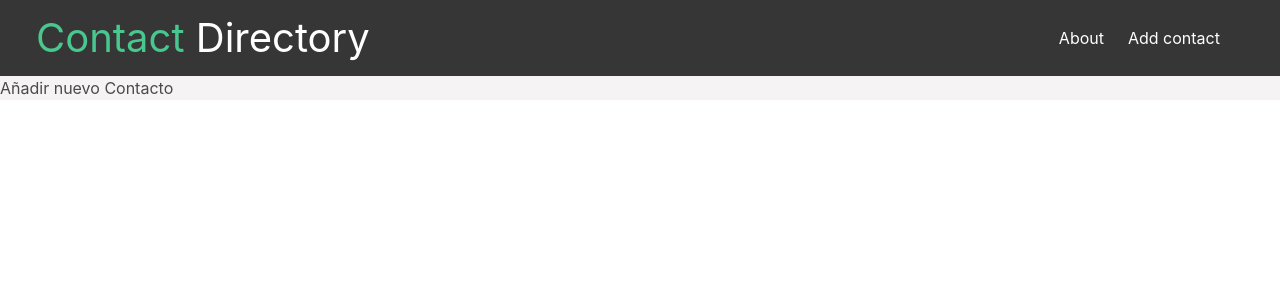
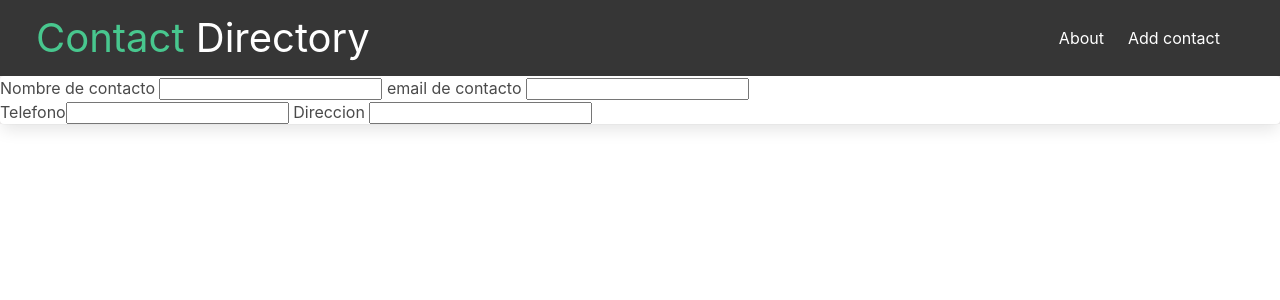
Before and after one commit to CarlosLuna25/Contact-directory, a Vue app: page /add in a window 1280 px wide. Shown: the top 300 px of the page. Built offline with nearby package versions, Linux system fonts and the light colour scheme.

Commit message:
ruta de agregar contacto funcionando sin validaciones

```diff
--- a/src/views/About.vue
+++ b/src/views/About.vue
@@ -1,5 +1,22 @@
 <template>
   <div class="about">
-    <h1>This is an about page</h1>
+    <div class="hero is-danger is-bold is-gradient">
+       <b-image
+
+            src="https://picsum.photos/100/100"
+            alt="A random image"
+
+            srcset="https://picsum.photos/id/1062/400/225 200w, https://picsum.photos/id/1062/800/450  200w, https://picsum.photos/id/1062/1600/900 300w"
+
+        >
+
+
+        </b-image>
+          <div class="hero-body">
+          <div class="columns is-centered">
+              <h1 class="title has-text-black">About Contact directory app</h1>
+          </div>
+        </div>
+    </div>
   </div>
 </template>
--- a/src/views/contact/add.vue
+++ b/src/views/contact/add.vue
@@ -1,5 +1,66 @@
 <template>
     <div>
-        Añadir nuevo Contacto
+
+        <div class="card">
+            <label for="nombre" > Nombre de contacto </label>
+            <input type="text" v-model="name" name="nombre" id="name">
+            <label for="nombre" > email de contacto </label>
+            <input type="text" v-model="email" name="nombre" id="name">
+            <br>
+             <label for="nombre" > Telefono</label>
+            <input type="text" v-model="phone" name="nombre" id="name">
+             <label for="nombre" > Direccion </label>
+            <input type="text" v-model="direction" name="direction" id="name">
+            <br>
+
+            <button v-if="isFull" class="button is-rounded is-success " @click="Agregar()">Agregar</button>
+        </div>
     </div>
 </template>
+
+<script>
+import axios from "axios";
+export default {
+
+    data(){
+        return {
+            informacion:true  ,
+            name:"",
+            email:"",
+            phone:"",
+            direction:"",
+        }
+    },
+    computed:{
+           isFull(){
+            if(this.name.length>=3){
+                return true
+            }else{
+                return false
+            }
+        },
+    },
+    methods:{
+
+       async Agregar(){
+           await axios.post(
+               process.env.VUE_APP_server + "add",{
+                   name:this.name,
+                   email:this.email,
+                   phone:this.phone,
+                   direction:this.direction
+               },
+               {
+          headers: {
+            Authorization: process.env.VUE_APP_authorization,
+          }}
+           ).then((response) => {
+          const data = response;
+          console.log(data)
+          }).catch((e) => {
+          console.log(e);
+        })
+        }
+    }
+}
+</script>
```
